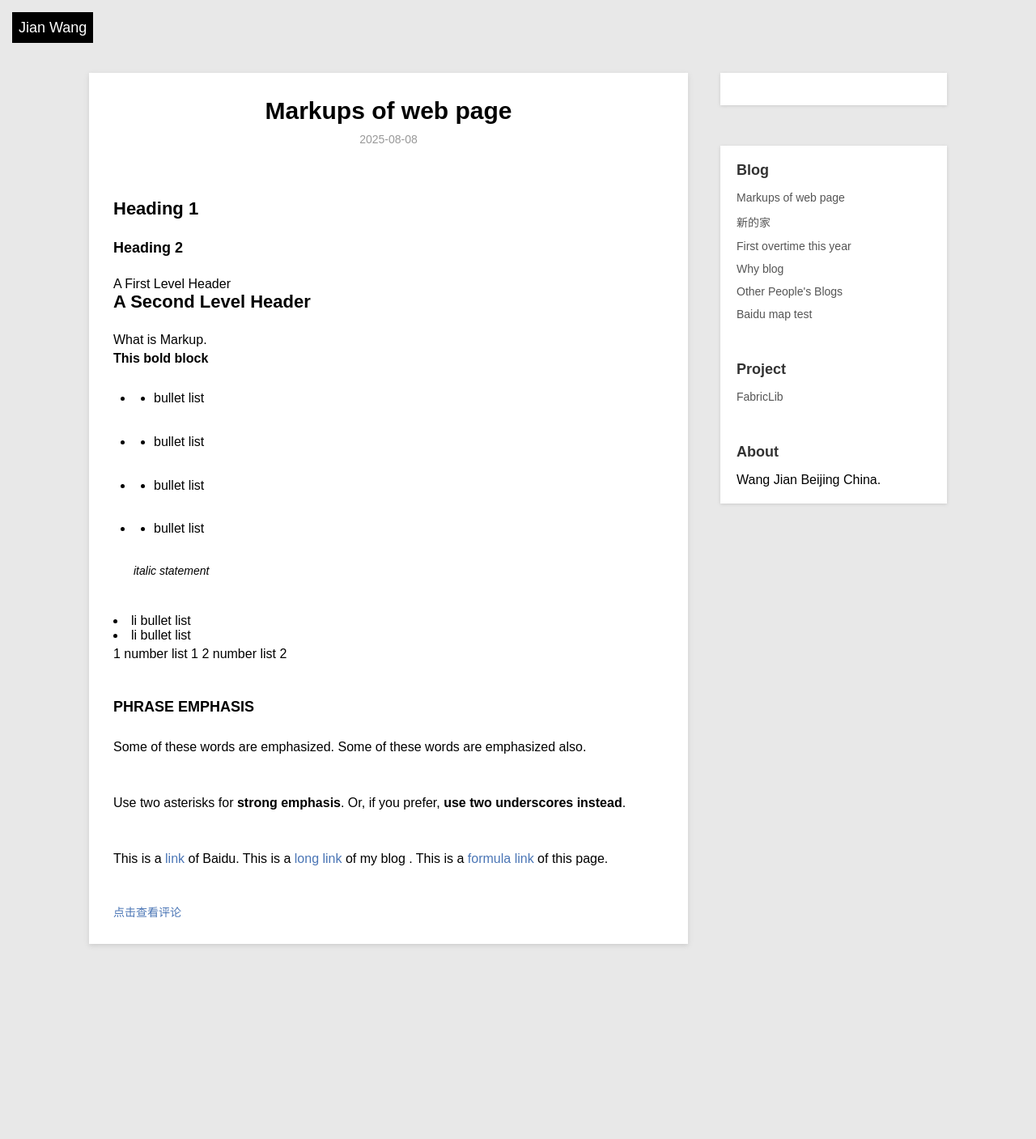
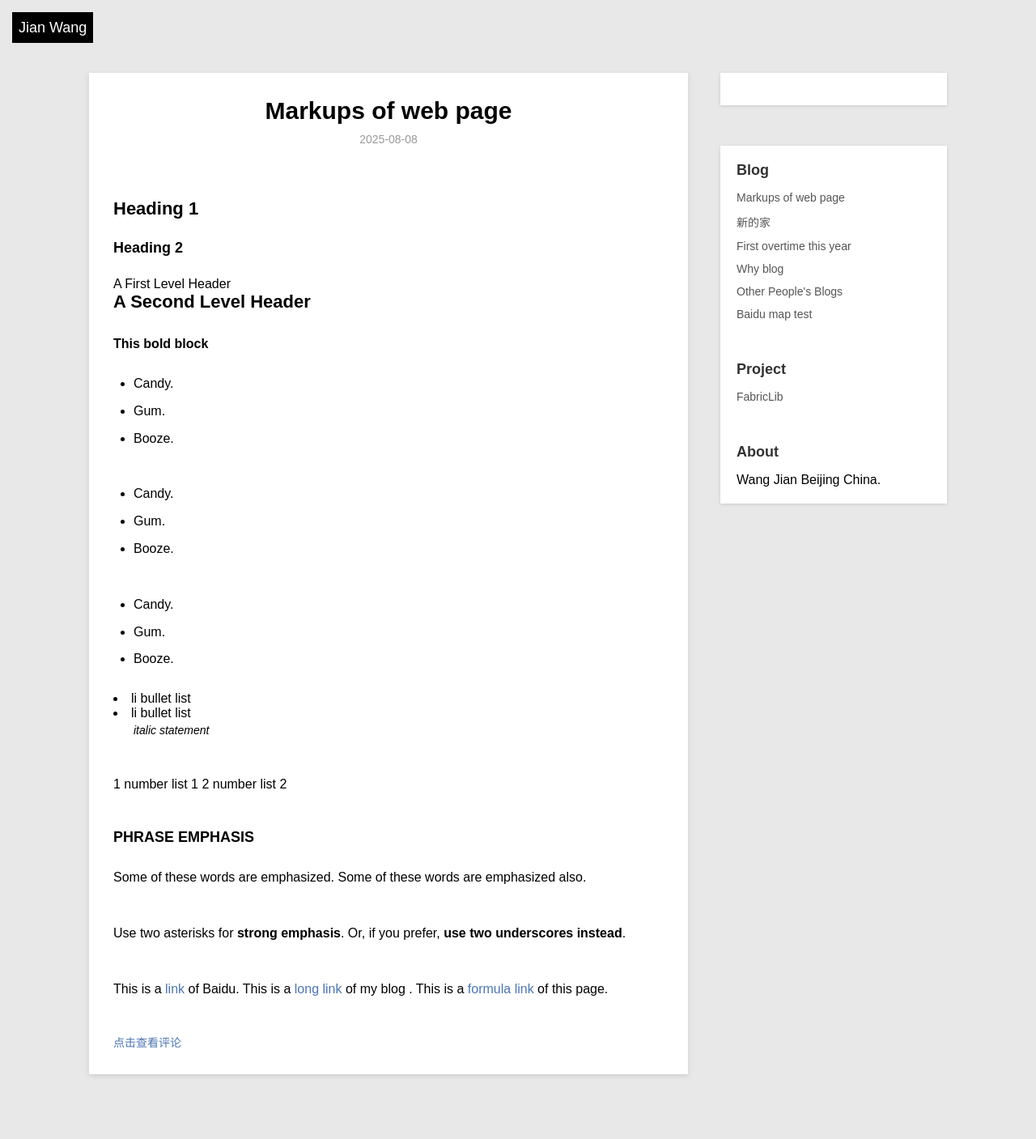
Before and after one commit to JuuW/blog, a Jekyll site: the page built from _posts/blog/2025-08-08-demo.md, in a window 1280 px wide. Shown: the whole page at 81% size. Built offline with Jekyll 4.4.1, drawn with Linux system fonts in a browser that asks for light colours; before the commit the page ends 1246 px from its top, so only the background shows below that.

Commit message:
Update 2025-08-08-demo.md

```diff
--- a/_posts/blog/2025-08-08-demo.md
+++ b/_posts/blog/2025-08-08-demo.md
@@ -14,20 +14,28 @@ A First Level Header
 A Second Level Header
 ---------------------
 
-# What is Markup.
 
 **This bold block**
 
-* * bullet list
-* * bullet list
+*   Candy.
+*   Gum.
+*   Booze.
 
-- - bullet list
-- - bullet list
++   Candy.
++   Gum.
++   Booze.
+
+-   Candy.
+-   Gum.
+-   Booze.
+
+
+<li>li bullet list</li>
+<li>li bullet list</li>
 
 > italic statement
 
-<li>li bullet list</li>
-<li>li bullet list</li>
+
 
 1 number list 1
 2 number list 2
```
